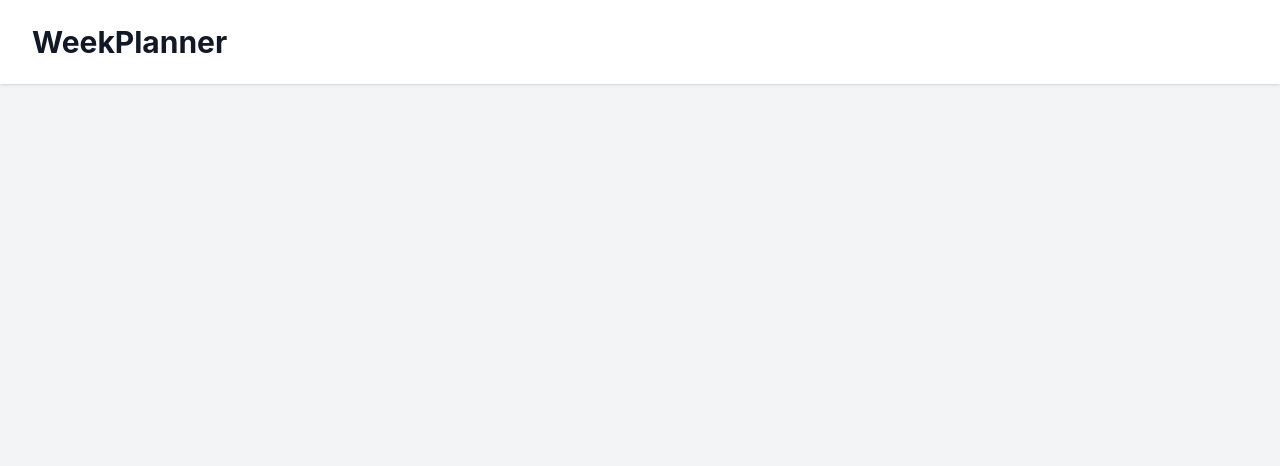
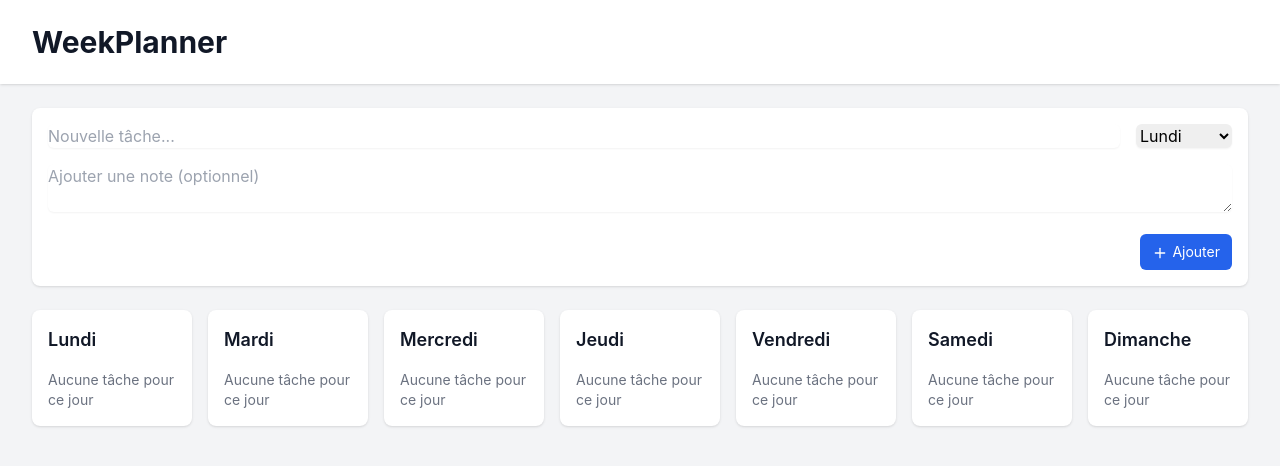
Before and after one commit to ThibaultG94/week-planner-react, a React (Vite) app: page / in a window 1280 px wide. Shown: the top 466 px of the page. Built offline with nearby package versions, Linux system fonts and the light colour scheme.

Commit message:
Ajout des composants TaskForm et Task pour la gestion des tâches, intégration de WeekView et implémentation de l'utilisation du localStorage pour la persistance des données

```diff
--- a/src/App.jsx
+++ b/src/App.jsx
@@ -1,6 +1,32 @@
 import { useState } from 'react';
+import WeekView from './components/WeekView';
+import TaskForm from './components/TaskForm';
+import useLocalStorage from './hooks/useLocalStorage';
+import { STORAGE_KEY } from './utils/constants';
 
 function App() {
+  const [tasks, setTasks] = useLocalStorage(STORAGE_KEY, []);
+  const [editingTask, setEditingTask] = useState(null);
+
+  const handleAddTask = (newTask) => {
+    if (editingTask) {
+      setTasks(tasks.map(task =>
+        task.id === newTask.id ? newTask : task
+      ));
+      setEditingTask(null);
+    } else {
+      setTasks([...tasks, newTask]);
+    }
+  };
+
+  const handleDeleteTask = (taskId) => {
+    setTasks(tasks.filter(task => task.id !== taskId));
+  };
+
+  const handleEditTask = (task) => {
+    setEditingTask(task);
+  };
+
   return (
     <div className="min-h-screen bg-gray-100">
       <header className="bg-white shadow">
@@ -8,8 +34,17 @@ function App() {
           <h1 className="text-3xl font-bold text-gray-900">WeekPlanner</h1>
         </div>
       </header>
-      <main className="max-w-7xl mx-auto py-6 sm:px-6 lg:px-8">
-        {/* Ici on va ajouter nos composants principaux */}
+      <main className="max-w-7xl mx-auto py-6 px-4 sm:px-6 lg:px-8">
+        <TaskForm
+          onSubmit={handleAddTask}
+          initialTask={editingTask}
+          onCancel={editingTask ? () => setEditingTask(null) : null}
+        />
+        <WeekView
+          tasks={tasks}
+          onDeleteTask={handleDeleteTask}
+          onEditTask={handleEditTask}
+        />
       </main>
     </div>
   );
--- a/src/components/Task/index.jsx
+++ b/src/components/Task/index.jsx
@@ -0,0 +1,37 @@
+import React from 'react';
+import { Trash2, Edit } from 'lucide-react';
+
+const Task = ({ task, onDelete, onEdit }) => {
+  return (
+    <div className="bg-gray-50 p-3 rounded-md border border-gray-200 hover:shadow-sm transition-shadow">
+      <div className="flex items-start justify-between">
+        <div className="flex-1">
+          <h3 className="text-sm font-medium text-gray-900">{task.title}</h3>
+          {task.note && (
+            <div className="mt-1">
+              <p className="text-xs text-gray-500 break-words">{task.note}</p>
+            </div>
+          )}
+        </div>
+        <div className="flex gap-2 ml-2">
+          <button
+            onClick={() => onEdit(task)}
+            className="text-gray-400 hover:text-blue-500 transition-colors"
+            title="Modifier"
+          >
+            <Edit size={16} />
+          </button>
+          <button
+            onClick={() => onDelete(task.id)}
+            className="text-gray-400 hover:text-red-500 transition-colors"
+            title="Supprimer"
+          >
+            <Trash2 size={16} />
+          </button>
+        </div>
+      </div>
+    </div>
+  );
+};
+
+export default Task;
--- a/src/components/TaskForm/index.jsx
+++ b/src/components/TaskForm/index.jsx
@@ -0,0 +1,81 @@
+import React, { useState, useEffect } from 'react';
+import { DAYS_OF_WEEK } from '../../utils/constants';
+import { Plus, X } from 'lucide-react';
+
+const TaskForm = ({ onSubmit, initialTask = null, onCancel }) => {
+  const [task, setTask] = useState({
+    title: '',
+    day: DAYS_OF_WEEK[0],
+    note: '',
+    id: null
+  });
+
+  useEffect(() => {
+    if (initialTask) {
+      setTask(initialTask);
+    }
+  }, [initialTask]);
+
+  const handleSubmit = (e) => {
+    e.preventDefault();
+    onSubmit({
+      ...task,
+      id: task.id || Date.now()
+    });
+    setTask({ title: '', day: DAYS_OF_WEEK[0], note: '', id: null });
+  };
+
+  return (
+    <form onSubmit={handleSubmit} className="bg-white rounded-lg shadow p-4 mb-6">
+      <div className="space-y-4">
+        <div className="flex gap-4">
+          <input
+            type="text"
+            value={task.title}
+            onChange={(e) => setTask({ ...task, title: e.target.value })}
+            placeholder="Nouvelle tâche..."
+            className="flex-1 rounded-md border-gray-300 shadow-sm focus:border-blue-500 focus:ring-blue-500"
+            required
+          />
+          <select
+            value={task.day}
+            onChange={(e) => setTask({ ...task, day: e.target.value })}
+            className="rounded-md border-gray-300 shadow-sm focus:border-blue-500 focus:ring-blue-500"
+          >
+            {DAYS_OF_WEEK.map(day => (
+              <option key={day} value={day}>{day}</option>
+            ))}
+          </select>
+        </div>
+        <textarea
+          value={task.note}
+          onChange={(e) => setTask({ ...task, note: e.target.value })}
+          placeholder="Ajouter une note (optionnel)"
+          className="w-full rounded-md border-gray-300 shadow-sm focus:border-blue-500 focus:ring-blue-500"
+          rows="2"
+        />
+        <div className="flex justify-end gap-2">
+          {onCancel && (
+            <button
+              type="button"
+              onClick={onCancel}
+              className="px-3 py-2 text-sm rounded-md border border-gray-300 text-gray-700 hover:bg-gray-50"
+            >
+              <X size={16} className="inline-block mr-1" />
+              Annuler
+            </button>
+          )}
+          <button
+            type="submit"
+            className="px-3 py-2 text-sm rounded-md bg-blue-600 text-white hover:bg-blue-700"
+          >
+            <Plus size={16} className="inline-block mr-1" />
+            {task.id ? 'Mettre à jour' : 'Ajouter'}
+          </button>
+        </div>
+      </div>
+    </form>
+  );
+};
+
+export default TaskForm;
--- a/src/hooks/useLocalStorage.js
+++ b/src/hooks/useLocalStorage.js
@@ -0,0 +1,27 @@
+import { useState, useEffect } from "react";
+
+const useLocalStorage = (key, initialValue) => {
+  // État initial basé sur le localStorage ou la valeur initiale fournie
+  const [storedValue, setStoredValue] = useState(() => {
+    try {
+      const item = window.localStorage.getItem(key);
+      return item ? JSON.parse(item) : initialValue;
+    } catch (error) {
+      console.warn(`Erreur lors de la lecture de ${key}:`, error);
+      return initialValue;
+    }
+  });
+
+  // Sauvegarde dans le localStorage à chaque modification de la valeur
+  useEffect(() => {
+    try {
+      window.localStorage.setItem(key, JSON.stringify(storedValue));
+    } catch (error) {
+      console.warn(`Erreur lors de la sauvegarde de ${key}:`, error);
+    }
+  }, [key, storedValue]);
+
+  return [storedValue, setStoredValue];
+};
+
+export default useLocalStorage;
--- a/src/utils/constants.js
+++ b/src/utils/constants.js
@@ -0,0 +1,11 @@
+export const DAYS_OF_WEEK = [
+  "Lundi",
+  "Mardi",
+  "Mercredi",
+  "Jeudi",
+  "Vendredi",
+  "Samedi",
+  "Dimanche",
+];
+
+export const STORAGE_KEY = "weekplanner-tasks";
```
